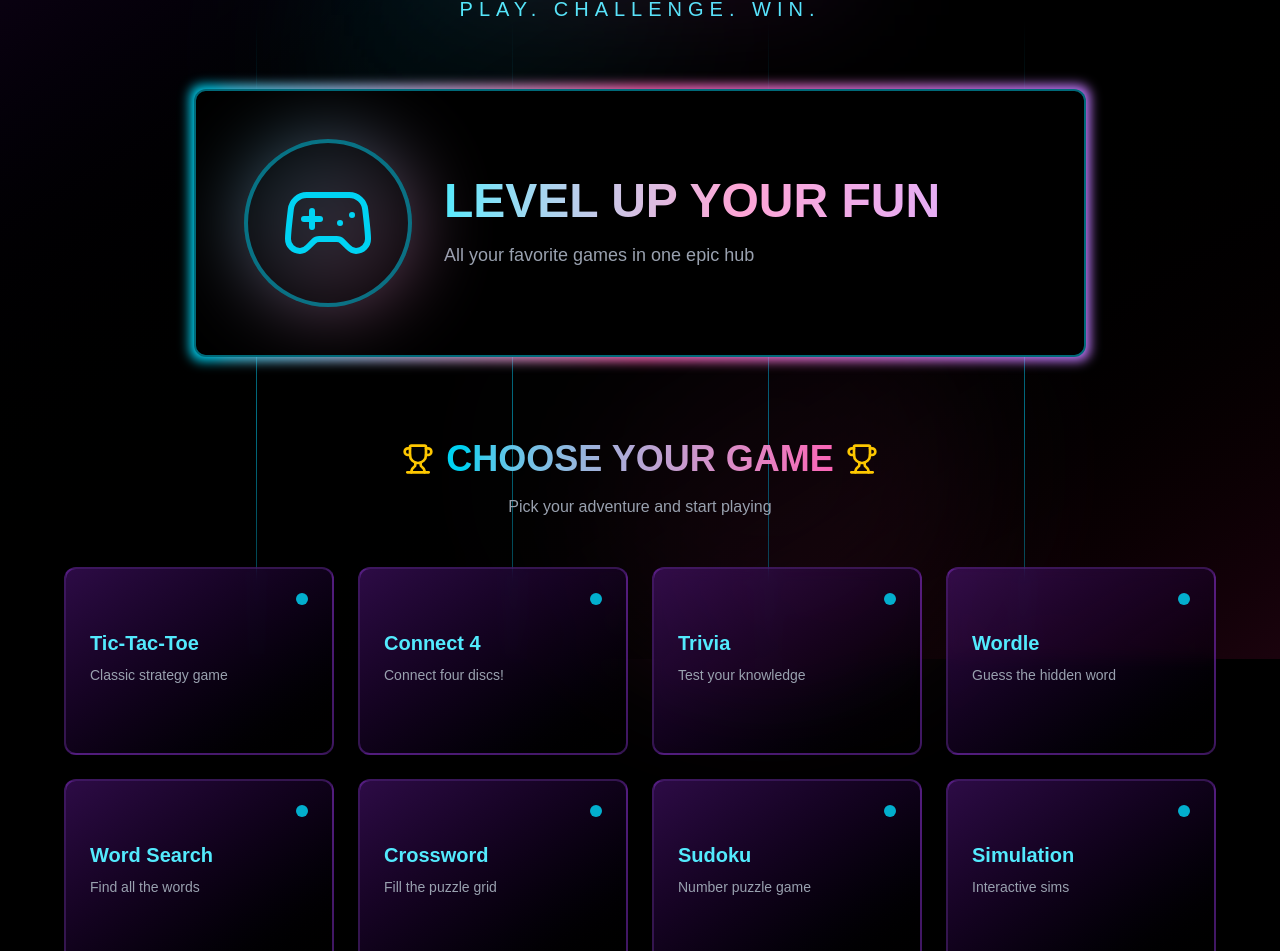
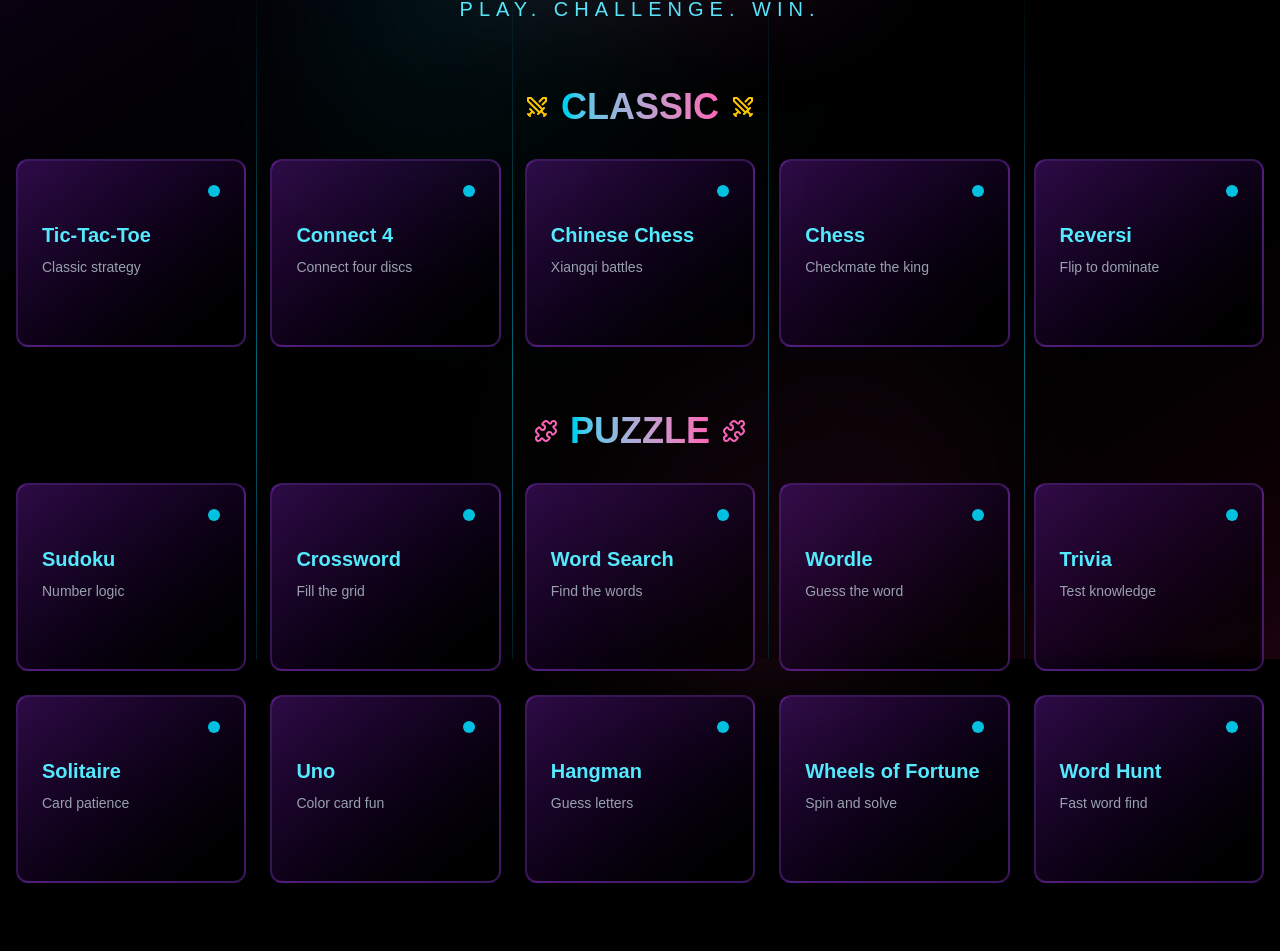
Before and after one commit to teozhengyang/games, a Next.js app in the folder app/: page / in a window 1280 px wide. Shown: the part 141-1092 px from the top of the page. Built offline with nearby package versions, Linux system fonts and the light colour scheme.

Commit message:
feat: update landing page (#16)

```diff
--- a/app/app/components/ui/NeonBorder.tsx
+++ /dev/null
@@ -1,26 +0,0 @@
-import React from "react";
-
-export type NeonBorderProps = {
-    children?: React.ReactNode;
-    className?: string;
-};
-
-export const NeonBorder: React.FC<NeonBorderProps> = ({ children, className = "" }) => {
-    return (
-        <div className={`relative ${className}`}>
-            <div className="absolute -inset-[2px] rounded-xl bg-gradient-to-r from-cyan-400 via-pink-400 to-purple-400 opacity-80 blur-[6px] animate-flicker" />
-            <div className="relative bg-black rounded-xl overflow-hidden border-2 border-cyan-400/50">
-                {children}
-            </div>
-            <style>{`
-                @keyframes flicker {
-                0%, 19%, 21%, 23%, 25%, 54%, 56%, 100% { opacity: 1; }
-                20%, 22%, 24%, 55% { opacity: 0.4; }
-                }
-                .animate-flicker {
-                animation: flicker 2s infinite;
-                }
-            `}</style>
-        </div>
-    );
-};
--- a/app/app/page.tsx
+++ b/app/app/page.tsx
@@ -1,27 +1,60 @@
 "use client";
 
 import React from "react";
-import { Gamepad2, Sparkles, Zap, Trophy } from "lucide-react";
+import { Sparkles, Zap, Swords, Puzzle, Joystick, FlaskConical } from "lucide-react";
 import { BackgroundBeams } from "@/app/components/ui/BackgroundBeams";
 import { SpotlightCard } from "@/app/components/ui/SpotlightCard";
-import { NeonBorder } from "@/app/components/ui/NeonBorder";
 import { HeroHighlight } from "@/app/components/ui/HeroHighlight";
 
 export default function Home() {
-    const quote = {
-        title: "LEVEL UP YOUR FUN",
-        subtitle: "All your favorite games in one epic hub",
-    };
 
-    const games = [
-        { title: "Tic-Tac-Toe", description: "Classic strategy game", href: "/tic-tac-toe" },
-        { title: "Connect 4", description: "Connect four discs!", href: "/connect-4" },
-        { title: "Trivia", description: "Test your knowledge", href: "/trivia" },
-        { title: "Wordle", description: "Guess the hidden word", href: "/wordle" },
-        { title: "Word Search", description: "Find all the words", href: "/word-search" },
-        { title: "Crossword", description: "Fill the puzzle grid", href: "/crossword" },
-        { title: "Sudoku", description: "Number puzzle game", href: "/sudoku" },
-        { title: "Simulation", description: "Interactive sims", href: "/simulation" },
+    const catalog = [
+        {
+            key: "classic",
+            icon: <Swords className="w-6 h-6 text-yellow-400" />,
+            items: [
+                { title: "Tic-Tac-Toe", description: "Classic strategy", href: "/tic-tac-toe" },
+                { title: "Connect 4", description: "Connect four discs", href: "/connect-4" },
+                { title: "Chinese Chess", description: "Xiangqi battles", href: "/chinese-chess" },
+                { title: "Chess", description: "Checkmate the king", href: "/chess" },
+                { title: "Reversi", description: "Flip to dominate", href: "/reversi" },
+            ],
+        },
+        {
+            key: "puzzle",
+            icon: <Puzzle className="w-6 h-6 text-pink-400" />,
+            items: [
+                { title: "Sudoku", description: "Number logic", href: "/sudoku" },
+                { title: "Crossword", description: "Fill the grid", href: "/crossword" },
+                { title: "Word Search", description: "Find the words", href: "/word-search" },
+                { title: "Wordle", description: "Guess the word", href: "/wordle" },
+                { title: "Trivia", description: "Test knowledge", href: "/trivia" },
+                { title: "Solitaire", description: "Card patience", href: "/solitaire" },
+                { title: "Uno", description: "Color card fun", href: "/uno" },
+                { title: "Hangman", description: "Guess letters", href: "/hangman" },
+                { title: "Wheels of Fortune", description: "Spin and solve", href: "/wheels-of-fortune" },
+                { title: "Word Hunt", description: "Fast word find", href: "/word-hunt" },
+            ],
+        },
+        {
+            key: "arcade",
+            icon: <Joystick className="w-6 h-6 text-cyan-400" />,
+            items: [
+                { title: "Snake", description: "Retro slither", href: "/snake" },
+                { title: "Pac-Man", description: "Arcade chase", href: "/pac-man" },
+                { title: "Tetris", description: "Stack blocks", href: "/tetris" },
+                { title: "Minesweeper", description: "Flag or boom", href: "/minesweeper" },
+                { title: "2048", description: "Merge tiles", href: "/2048" },
+            ],
+        },
+        {
+            key: "simulation",
+            icon: <FlaskConical className="w-6 h-6 text-purple-400" />,
+            items: [
+                { title: "Game Theory", description: "Strategy models", href: "/game-theory" },
+                { title: "Counting Cards", description: "Probability play", href: "/counting-cards" },
+            ],
+        },
     ];
 
     return (
@@ -54,49 +87,25 @@
                     </p>
                 </header>
 
-                {/* Hero Card with Neon Border */}
-                <div className="max-w-4xl mx-auto mb-20">
-                    <NeonBorder className="p-[2px]">
-                        <div className="relative bg-black/90 p-12 rounded-xl overflow-hidden">
-                            {/* Pixel glow overlay */}
-                            <div className="absolute inset-0 bg-[repeating-linear-gradient(0deg,#0ff0,#0ff0 1px,transparent 1px,transparent 2px)] opacity-10 pointer-events-none animate-pulse" />
-                            <div className="flex flex-col md:flex-row items-center gap-8 relative z-10">
-                                {/* Controller Icon */}
-                                <div className="relative flex-shrink-0">
-                                    <div className="absolute inset-0 bg-gradient-to-br from-cyan-400 to-pink-400 rounded-full blur-2xl opacity-50 animate-pulse" />
-                                    <div className="relative bg-black/50 p-8 rounded-full border-4 border-cyan-400/50 backdrop-blur-sm">
-                                        <Gamepad2 className="w-24 h-24 text-cyan-400" strokeWidth={1.5} />
+                {/* Catalog Sections */}
+                <div className="max-w-7xl mx-auto">
+                    {catalog.map((section, sIdx) => (
+                        <div key={section.key} className={sIdx === 0 ? "" : "mt-16"}>
+                            {/* Section header */}
+                            <div className="text-center mb-8">
+                                <div className="flex items-center justify-center gap-3 mb-3">
+                                    {section.icon}
+                                    <h3 className="text-3xl md:text-4xl font-black text-transparent bg-gradient-to-r from-cyan-400 to-pink-400 bg-clip-text">
+                                        {section.key.toUpperCase()}
+                                    </h3>
+                                    {section.icon}
                                 </div>
                             </div>
 
-                                {/* Quote */}
-                                <div className="flex-1 text-center md:text-left">
-                                    <h2 className="text-4xl md:text-5xl font-black mb-4 bg-gradient-to-r from-cyan-300 via-pink-300 to-purple-300 bg-clip-text text-transparent animate-flicker">
-                                        {quote.title}
-                                    </h2>
-                                    <p className="text-lg text-gray-400 font-light">{quote.subtitle}</p>
-                                </div>
-                            </div>
-                        </div>
-                    </NeonBorder>
-                </div>
-
-                {/* Games Section */}
-                <div className="max-w-6xl mx-auto">
-                    <div className="text-center mb-12">
-                        <div className="flex items-center justify-center gap-3 mb-4">
-                            <Trophy className="w-8 h-8 text-yellow-400" />
-                            <h3 className="text-4xl font-black text-transparent bg-gradient-to-r from-cyan-400 to-pink-400 bg-clip-text">
-                                CHOOSE YOUR GAME
-                            </h3>
-                            <Trophy className="w-8 h-8 text-yellow-400" />
-                        </div>
-                        <p className="text-gray-400">Pick your adventure and start playing</p>
-                    </div>
-
-                    <div className="grid grid-cols-1 md:grid-cols-2 lg:grid-cols-4 gap-6">
-                        {games.map((game, idx) => (
-                            <SpotlightCard key={idx} className="group">
+                            {/* Cards */}
+                            <div className="grid grid-cols-1 sm:grid-cols-2 lg:grid-cols-5 gap-6">
+                                {section.items.map((game, idx) => (
+                                    <SpotlightCard key={`${section.key}-${idx}`} className="group">
                                         <a href={game.href} className="block">
                                             <div className="relative bg-gradient-to-br from-purple-900/50 to-black/50 p-6 rounded-xl border-2 border-purple-500/30 group-hover:border-cyan-400/50 backdrop-blur-sm transition-all duration-300 transform group-hover:scale-105 group-hover:-translate-y-2">
                                                 <div className="flex items-start justify-between mb-3">
@@ -119,6 +128,8 @@
                                 ))}
                             </div>
                         </div>
+                    ))}
+                </div>
 
                 <footer className="text-center mt-20 text-gray-500">
                     <p className="text-sm tracking-[0.3em]">INSERT COIN TO CONTINUE</p>
```
Lines whose indentation alone changed are shown as unchanged.
